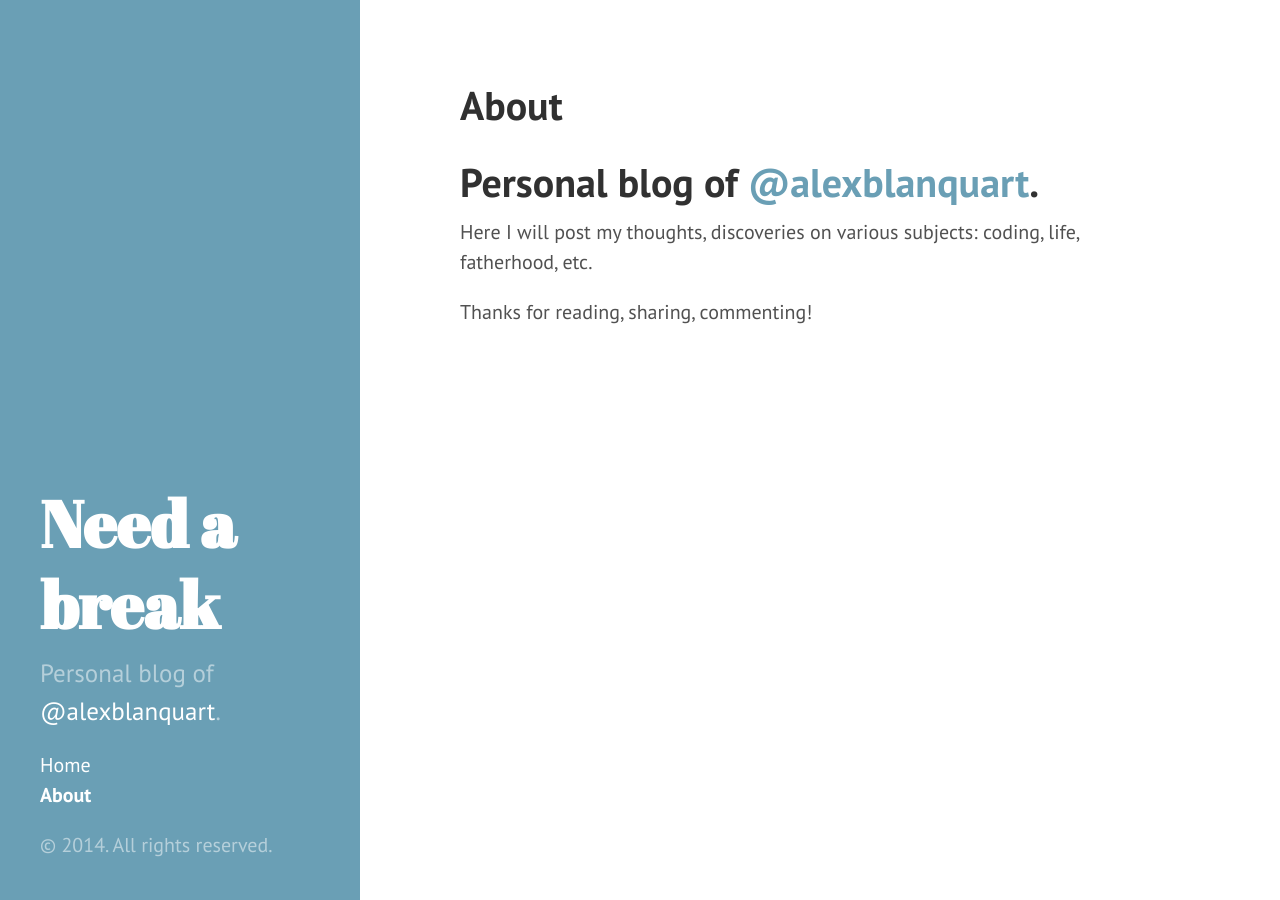
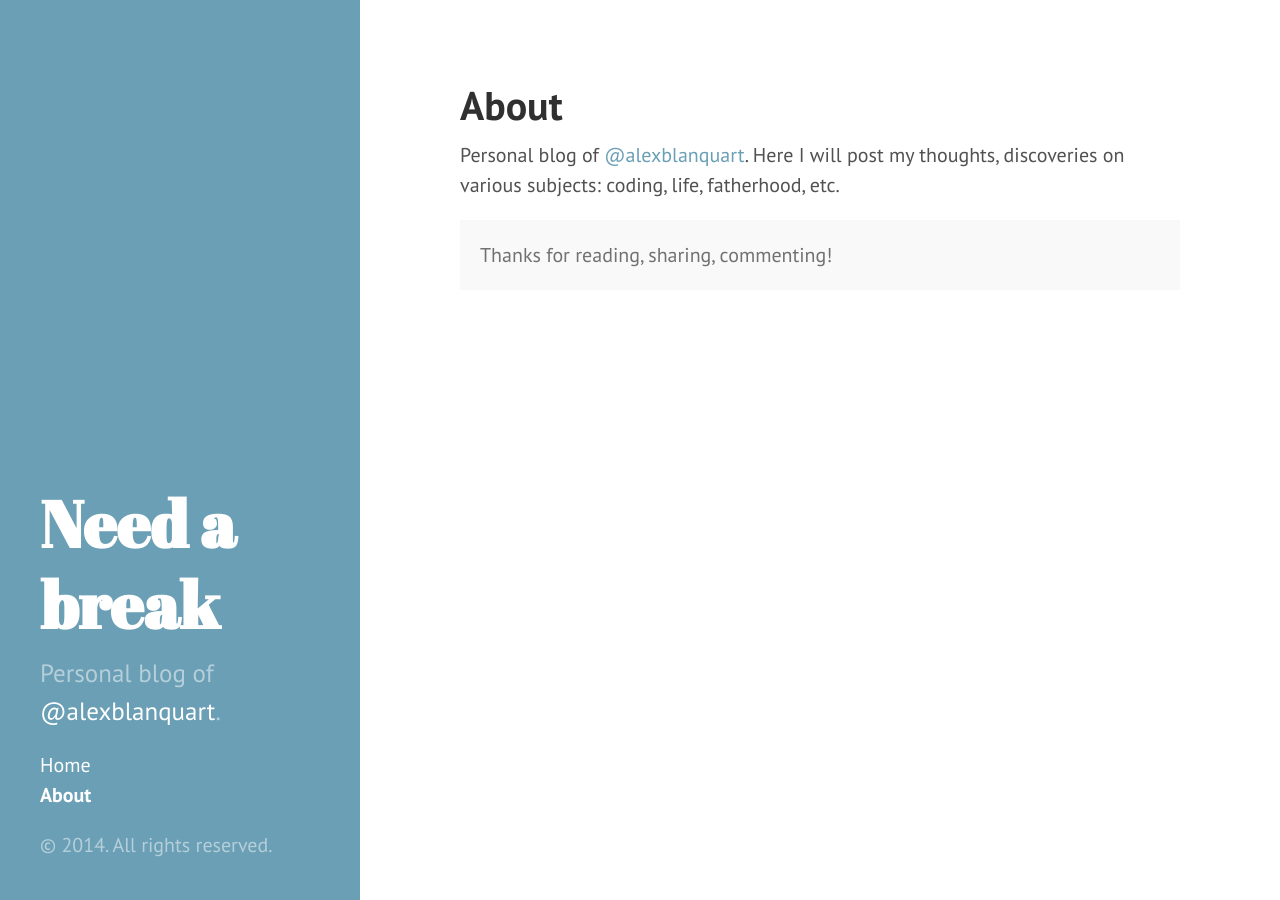
Before and after one commit to alexblanquart/alexblanquart.github.io, a Jekyll site: the page built from about.md, in a window 1280 px wide. Built offline with Jekyll 4.4.1, drawn with Linux system fonts in a browser that asks for light colours; Markdown is read by kramdown in place of the engine named in the settings.

Commit message:
Changed about page

```diff
--- a/about.md
+++ b/about.md
@@ -3,8 +3,9 @@ layout: page
 title: About
 ---
 
-# Personal blog of [@alexblanquart](https://twitter.com/alexblanquart).
-
+Personal blog of [@alexblanquart](https://twitter.com/alexblanquart).
 Here I will post my thoughts, discoveries on various subjects: coding, life, fatherhood, etc.
 
+<p class="message">
 Thanks for reading, sharing, commenting!
+</p>
```
